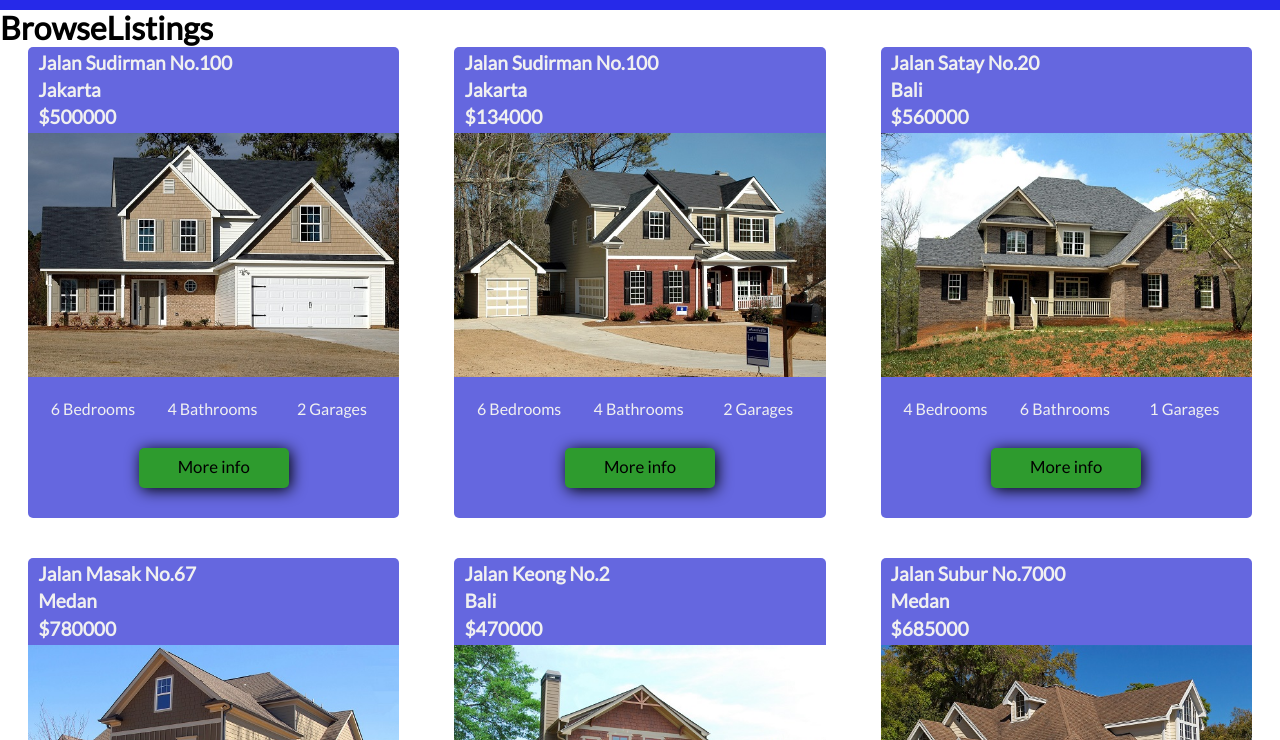
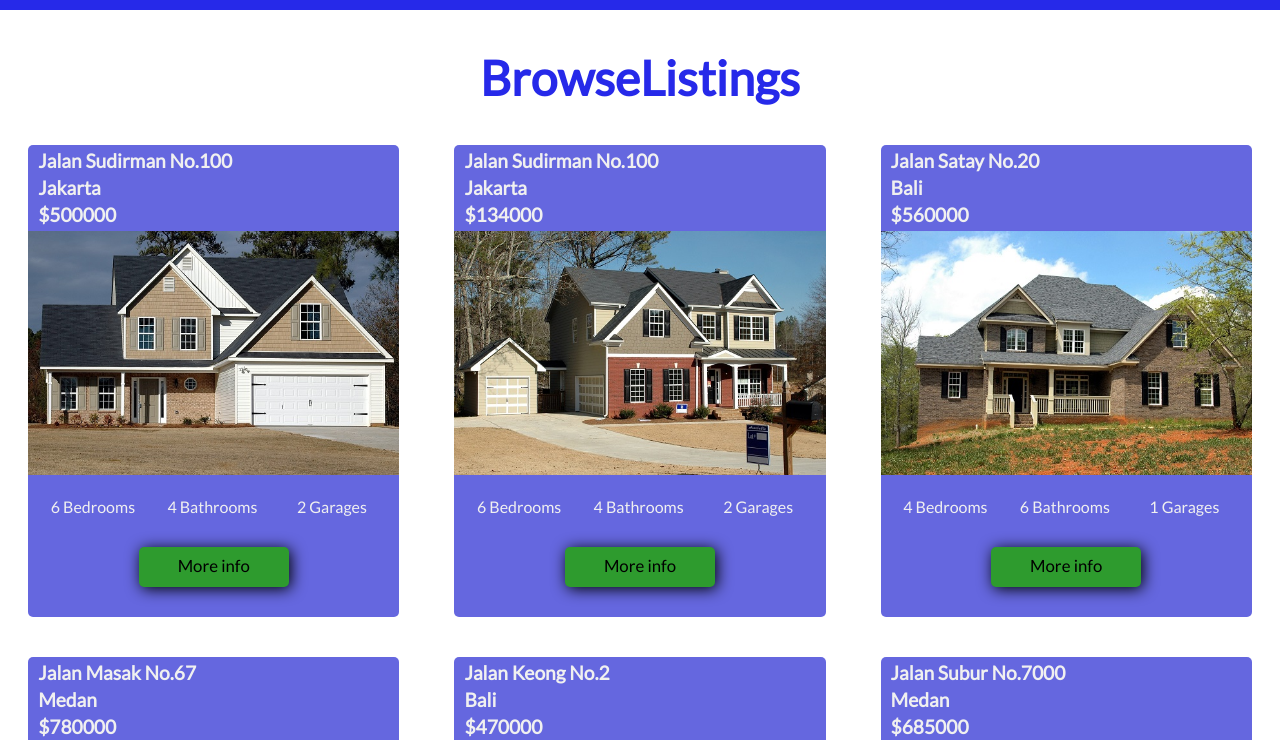
Before and after one commit to maxitron93/real_estate, a React app: page /browse in a window 1280 px wide. Shown: the part 60-800 px from the top of the page. Built offline with nearby package versions, Linux system fonts and the light colour scheme.

Commit message:
Add browse listing

```diff
--- /dev/null
+++ b/src/assets/css/components/_browseListings.scss
@@ -0,0 +1,7 @@
+.component-browseListings h2 {
+  font-size: 300%;
+  text-align: center;
+  padding-top: 40px;
+  padding-bottom: 40px;
+  color: $main-blue;
+}
--- a/src/assets/css/styles.scss
+++ b/src/assets/css/styles.scss
@@ -6,3 +6,4 @@
 @import './components/listingInfo';
 @import './components/services';
 @import './components/footer';
+@import './components/browseListings';
--- a/src/assets/js/components/BrowseListings.js
+++ b/src/assets/js/components/BrowseListings.js
@@ -11,8 +11,8 @@ const BrowseListings = (props) => {
   console.log(queryStringObject.maxPrice)
 
   return (
-    <div>
-      <h1>BrowseListings</h1>
+    <div className="component-browseListings">
+      <h2>BrowseListings</h2>
       {data.map((current, index, array) => {
         return <ListingInfo key={index} property={current}/>
       })}
```
